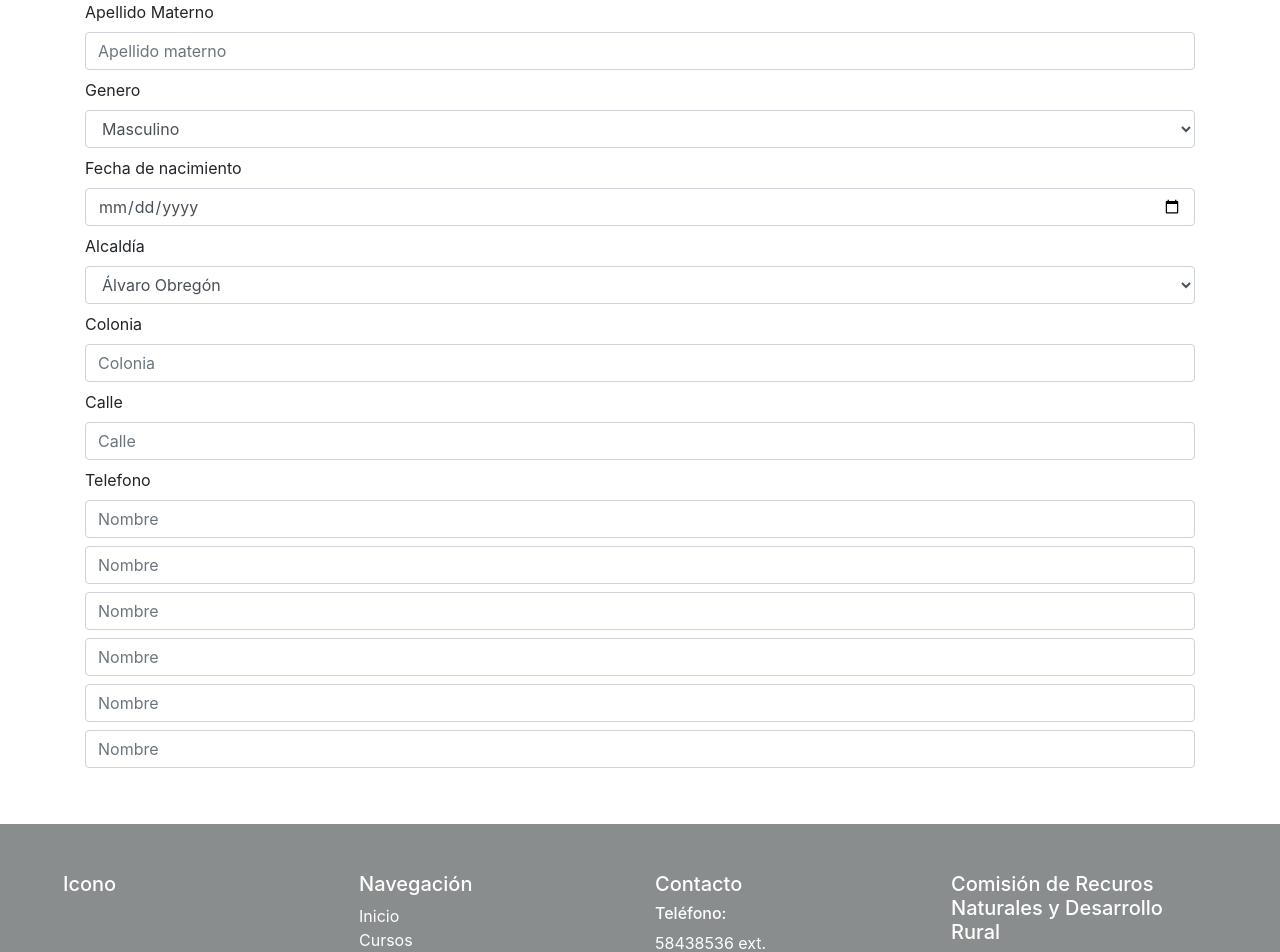
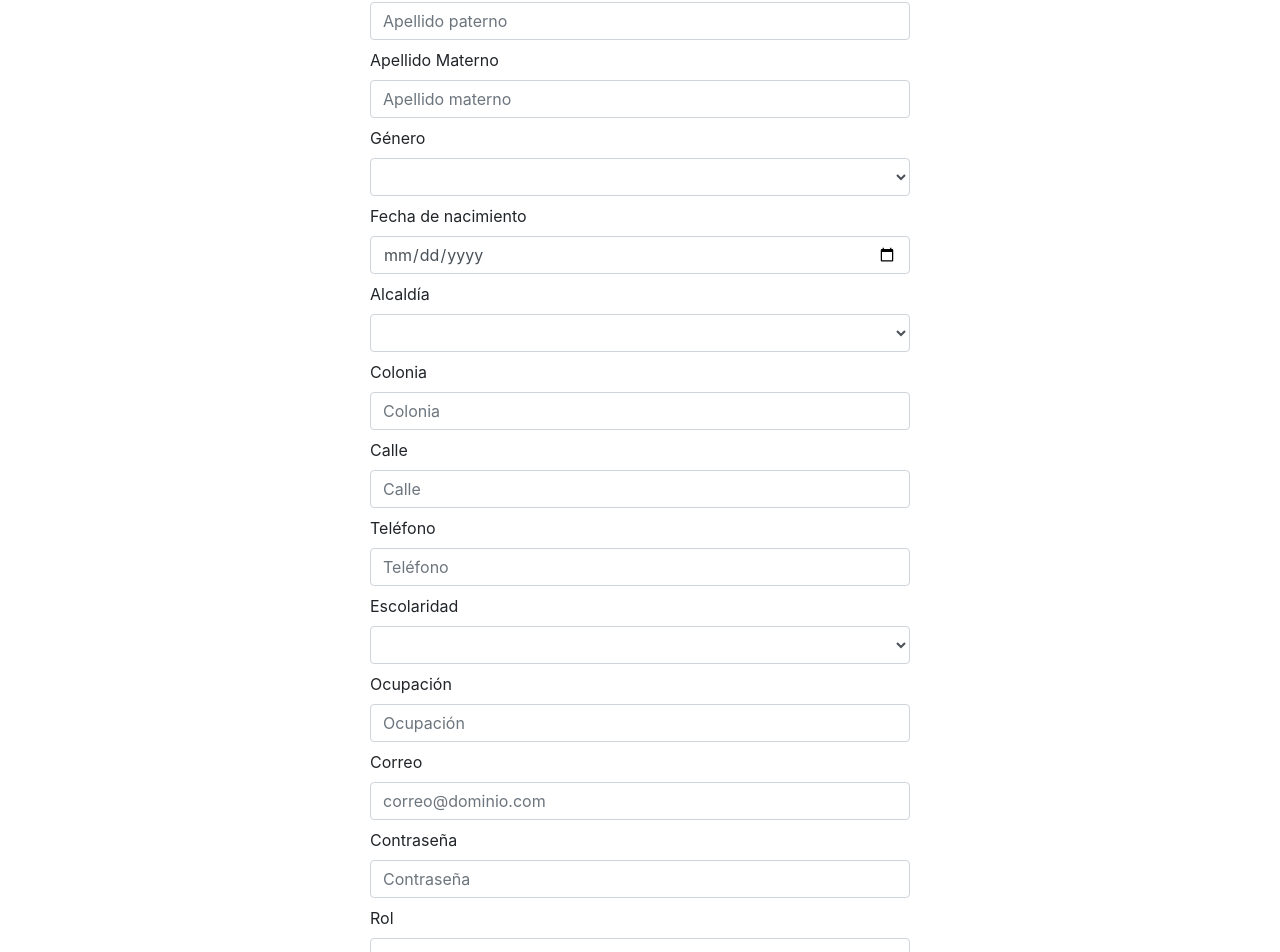
Before and after one commit to xlandox/frontend_dir_cap, a Vue app: page /admin in a window 1280 px wide. Shown: the part 512-1464 px from the top of the page. Built offline with nearby package versions, Linux system fonts and the light colour scheme; no server answers.

Commit message:
Se agrego el formulario de usuario en un complemento aparte asi como tambien la tabla.

```diff
--- a/src/assets/estilos.scss
+++ b/src/assets/estilos.scss
@@ -39,13 +39,5 @@ h2::after {
     background-color: #898d8d;
 }
 
-.carousel {
-    height: 66.67%;
-    margin-bottom: 0; /* ¿por qué, carousel, por qué? */
-  }
-  .carousel-inner, .carousel-inner > .item, .carousel-inner > .item > img {
-    height: 100%;
-  }
-
 @import "node_modules/bootstrap/scss/bootstrap";
 @import "node_modules/bootstrap-vue/src/index.scss";
--- a/src/components/Formulario.vue
+++ b/src/components/Formulario.vue
@@ -0,0 +1,100 @@
+<template>
+    <div>
+        <b-row>
+            <b-col cols="12">
+                <h3 class="mb-3">Registrar nuevo usuario:</h3>
+            </b-col>
+        </b-row>
+        <b-row class="justify-content-center">
+            <b-col sm="6">
+                <form>
+                    <label for="nom">Nombre</label>
+                    <input type="text" id="nom" class="form-control mb-2" placeholder="Nombre" v-model="usuario.nom">
+                    <label for="a_pat">Apellido Paterno</label>
+                    <input type="text" id="a_pat" class="form-control mb-2" placeholder="Apellido paterno" v-model="usuario.a_pat">
+                    <label for="a_mat">Apellido Materno</label>
+                    <input type="text" id="a_mat" class="form-control mb-2" placeholder="Apellido materno" v-model="usuario.a_mat">
+                    <label for="genero">Género</label>
+                    <select class="form-control mb-2" id="genero" v-model="usuario.genero">
+                        <option>Masculino</option>
+                        <option>Femenino</option>
+                    </select>
+                    <label for="f_nac">Fecha de nacimiento</label>
+                    <input type="date" id="f_nac" max="3000-12-31" min="1000-01-01" class="form-control mb-2" v-model="usuario.f_nac">
+                    <label for="alca">Alcaldía</label>
+                    <select class="form-control mb-2" id="alca" v-model="usuario.alca">
+                        <option>Álvaro Obregón</option>
+                        <option>Azcapotzalco</option>
+                        <option>Benito Juárez</option>
+                        <option>Coyoacán</option>
+                        <option>Cuajimalpa</option>
+                        <option>Cuauhtémoc</option>
+                        <option>Gustavo A. Madero</option>
+                        <option>Iztacalco</option>
+                        <option>Iztapalapa</option>
+                        <option>Magdalena Contreras</option>
+                        <option>Miguel Hidalgo</option>
+                        <option>Milpa Alta</option>
+                        <option>Tláhuac</option>
+                        <option>Tlalpan</option>
+                        <option>Venustiano Carranza</option>
+                        <option>Xochimilco</option>
+                    </select>
+                    <label for="col">Colonia</label>
+                    <input type="text" class="form-control mb-2" id="col" placeholder="Colonia" v-model="usuario.col">
+                    <label for="calle">Calle</label>
+                    <input type="text" class="form-control mb-2" id="calle" placeholder="Calle" v-model="usuario.calle">
+                    <label for="tel">Teléfono</label>
+                    <input type="number" class="form-control mb-2" id="tel" placeholder="Teléfono" v-model="usuario.tel">
+                    <label for="esc">Escolaridad</label>
+                    <select class="form-control mb-2" id="esc" v-model="usuario.esc">
+                        <option>Primaria</option>
+                        <option>Secundaria</option>
+                        <option>Preparatoria</option>
+                        <option>Universidad</option>
+                    </select>
+                    <label for="ocup">Ocupación</label>
+                    <input type="text" class="form-control mb-2" id="ocup" placeholder="Ocupación" v-model="usuario.ocup">
+                    <label for="correo">Correo</label>
+                    <input type="text" class="form-control mb-2" id="correo" placeholder="correo@dominio.com" v-model="usuario.correo">
+                    <label for="contra">Contraseña</label>
+                    <input type="password" class="form-control mb-2" id="contra" placeholder="Contraseña" v-model="usuario.contra">
+                    <label for="rol">Rol</label>
+                    <select class="form-control mb-3" id="rol" v-model="usuario.rol">
+                        <option>Usuario</option>
+                        <option>Exponente</option>
+                        <option>Administrador</option>
+                        <option>SuperUsuario</option>
+                    </select>
+                    <b-button variant="primary" block class="my-2" @click="alerta()">Agregar</b-button>
+                </form>
+            </b-col>
+        </b-row>
+    </div>
+</template>
+
+<script>
+    export default {
+        name: 'Formulario',
+        data() {
+            return {
+                usuario: {
+                    nom: '',
+                    a_pat: '',
+                    a_mat: '',
+                    genero: '',
+                    f_nac:  '',
+                    alca: '',
+                    col: '',
+                    calle: '',
+                    tel: '',
+                    esc: '',
+                    ocup: '',
+                    correo: '',
+                    contra: '',
+                    rol: ''
+                }
+            }
+        },
+    }
+</script>
--- a/src/components/Table_u.vue
+++ b/src/components/Table_u.vue
@@ -1,20 +1,11 @@
 <template>
     <div>
         <b-row>
-            <b-col cols="12">
-                <b-alert
-                    :show="dismissCountDown"
-                    dismissible
-                    variant="success"
-                    @dismissed="dismissCountDown=0"
-                    @dismiss-count-down="countDownChanged"
-                >
-                    {{mensaje.texto}}
-                </b-alert>
-                <h3>Colección usuarios:</h3>
+            <b-col>
+                <h3>Colección de usuarios:</h3>
             </b-col>
         </b-row>
-        <b-row>
+        <b-row class="mb-5">
             <b-col cols="12">
                 <table class="table">
                     <thead>
@@ -23,8 +14,8 @@
                             <th scope="col">Apellido P.</th>
                             <th scope="col">Apellido M.</th>
                             <th scope="col">Fecha de N.</th>
-                            <th scope="col">Alcaldia</th>
-                            <th scope="col">Telefono</th>
+                            <th scope="col">Alcaldía</th>
+                            <th scope="col">Teléfono</th>
                             <th scope="col">Correo</th>
                             <th scope="col">Acciones</th>
                         </tr>
@@ -38,65 +29,10 @@
                             <td>{{item.alca}}</td>
                             <td>{{item.tel}}</td>
                             <td>{{item.correo}}</td>
-                            <td><b-button variant="primary" @click="alerta()">Info</b-button></td>
+                            <td><b-button variant="primary">Info</b-button></td>
                         </tr>
                     </tbody>
                 </table>
-            </b-col>
-        </b-row>
-        <b-row>
-            <b-col>
-                <h3 class="mb-3">Registrar nuevo usuario:</h3>
-            </b-col>
-        </b-row>
-        <b-row>
-            <b-col>
-                <form>
-                    <label for="nom">Nombre</label>
-                    <input type="text" id="nom" class="form-control mb-2" placeholder="Nombre">
-                    <label for="a_pat">Apellido Paterno</label>
-                    <input type="text" id="a_pat" class="form-control mb-2" placeholder="Apellido paterno">
-                    <label for="a_mat">Apellido Materno</label>
-                    <input type="text" id="a_mat" class="form-control mb-2" placeholder="Apellido materno">
-                    <label for="genero">Genero</label>
-                    <select class="form-control mb-2" id="genero">
-                        <option>Masculino</option>
-                        <option>Femenino</option>
-                    </select>
-                    <label for="f_nac">Fecha de nacimiento</label>
-                    <input type="date" id="f_nac" max="3000-12-31" min="1000-01-01" class="form-control mb-2">
-                    <label for="alca">Alcaldía</label>
-                    <select class="form-control mb-2" id="alca">
-                        <option>Álvaro Obregón</option>
-                        <option>Azcapotzalco</option>
-                        <option>Benito Juárez</option>
-                        <option>Coyoacán</option>
-                        <option>Cuajimalpa</option>
-                        <option>Cuauhtémoc</option>
-                        <option>Gustavo A. Madero</option>
-                        <option>Iztacalco</option>
-                        <option>Iztapalapa</option>
-                        <option>Magdalena Contreras</option>
-                        <option>Miguel Hidalgo</option>
-                        <option>Milpa Alta</option>
-                        <option>Tláhuac</option>
-                        <option>Tlalpan</option>
-                        <option>Venustiano Carranza</option>
-                        <option>Xochimilco</option>
-                    </select>
-                    <label for="col">Colonia</label>
-                    <input type="text" class="form-control mb-2" id="col" placeholder="Colonia">
-                    <label for="calle">Calle</label>
-                    <input type="text" class="form-control mb-2" id="calle" placeholder="Calle">
-                    <label for="tel">Telefono</label>
-                    <input type="number" class="form-control mb-2" placeholder="Nombre">
-                    <input type="text" class="form-control mb-2" placeholder="Nombre">
-                    <input type="text" class="form-control mb-2" placeholder="Nombre">
-                    <input type="text" class="form-control mb-2" placeholder="Nombre">
-                    <input type="text" class="form-control mb-2" placeholder="Nombre">
-                    <input type="text" class="form-control mb-2" placeholder="Nombre">
-
-                </form>
             </b-col>
         </b-row>
     </div>
@@ -107,9 +43,6 @@
         name: 'Table_u',
         data() {
             return {
-                mensaje: {texto: ''},
-                dismissSecs: 5,
-                dismissCountDown: 0,
                 usuarios: []
             }
         },
@@ -117,11 +50,6 @@
             this.listarUsuarios();
         },
         methods: {
-            alerta(){
-                this.mensaje.color = 'success';
-                this.mensaje.texto = 'Probando alerta';
-                this.showAlert();
-            },
             listarUsuarios(){
                 this.axios.get('/usuarios').then(res => {
                     console.log(res.data);
@@ -129,12 +57,6 @@
                 }).catch(e => {
                     console.log(e.response);
                 })
-            },
-            countDownChanged(dismissCountDown) {
-                this.dismissCountDown = dismissCountDown
-            },
-            showAlert() {
-                this.dismissCountDown = this.dismissSecs
             }
         }
     }
--- a/src/views/Admin.vue
+++ b/src/views/Admin.vue
@@ -24,18 +24,21 @@
             </b-col>
         </b-row>
         <Table_u></Table_u>
+        <Formulario></Formulario>
     </div>
 </template>
 
 <script>
     import Title from '@/components/Title.vue'
     import Table_u from '@/components/Table_u.vue'
+    import Formulario from '@/components/Formulario.vue'
 
     export default {
         name: 'Admin',
         components: {
             Title,
-            Table_u
+            Table_u,
+            Formulario
         }
     }
 </script>
```
